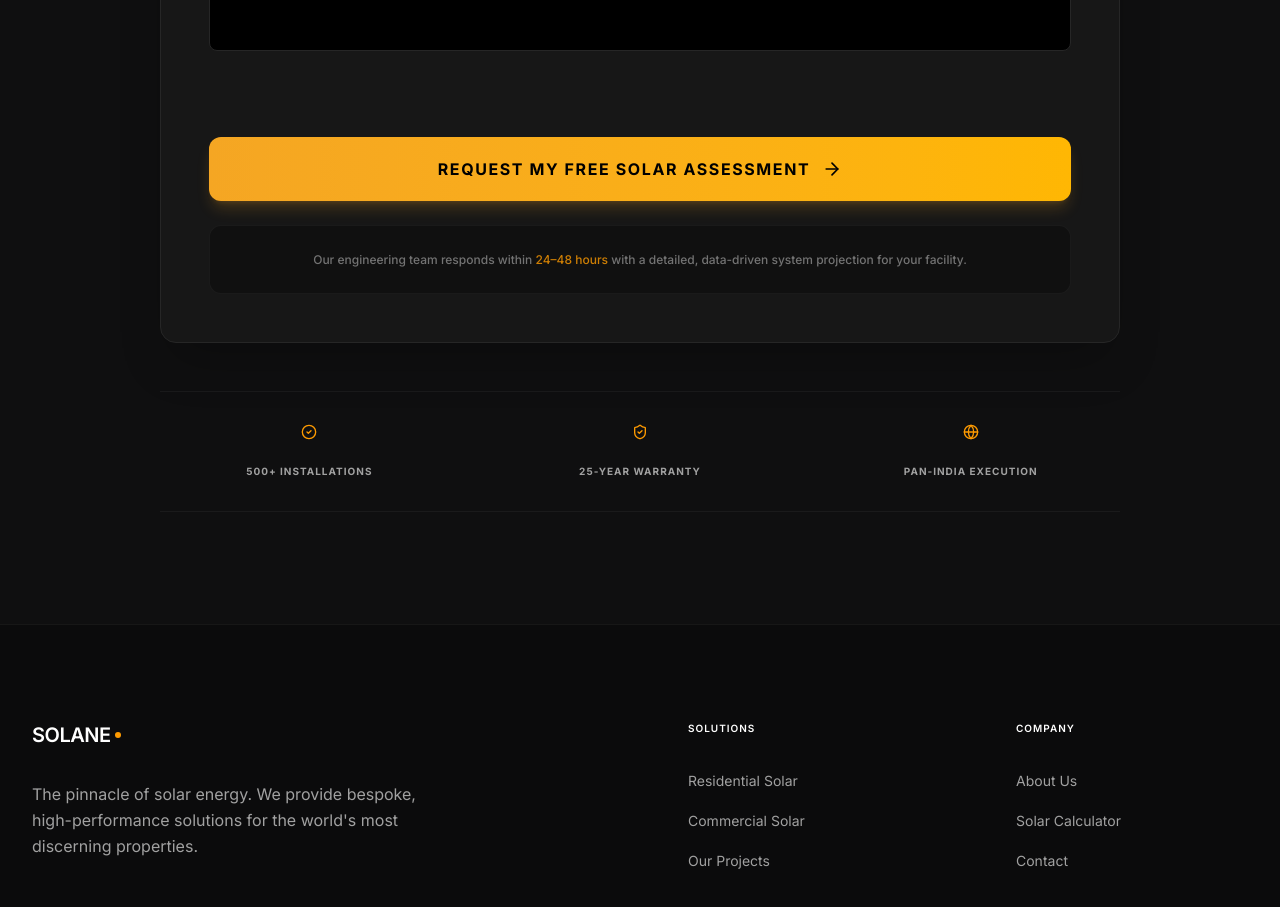
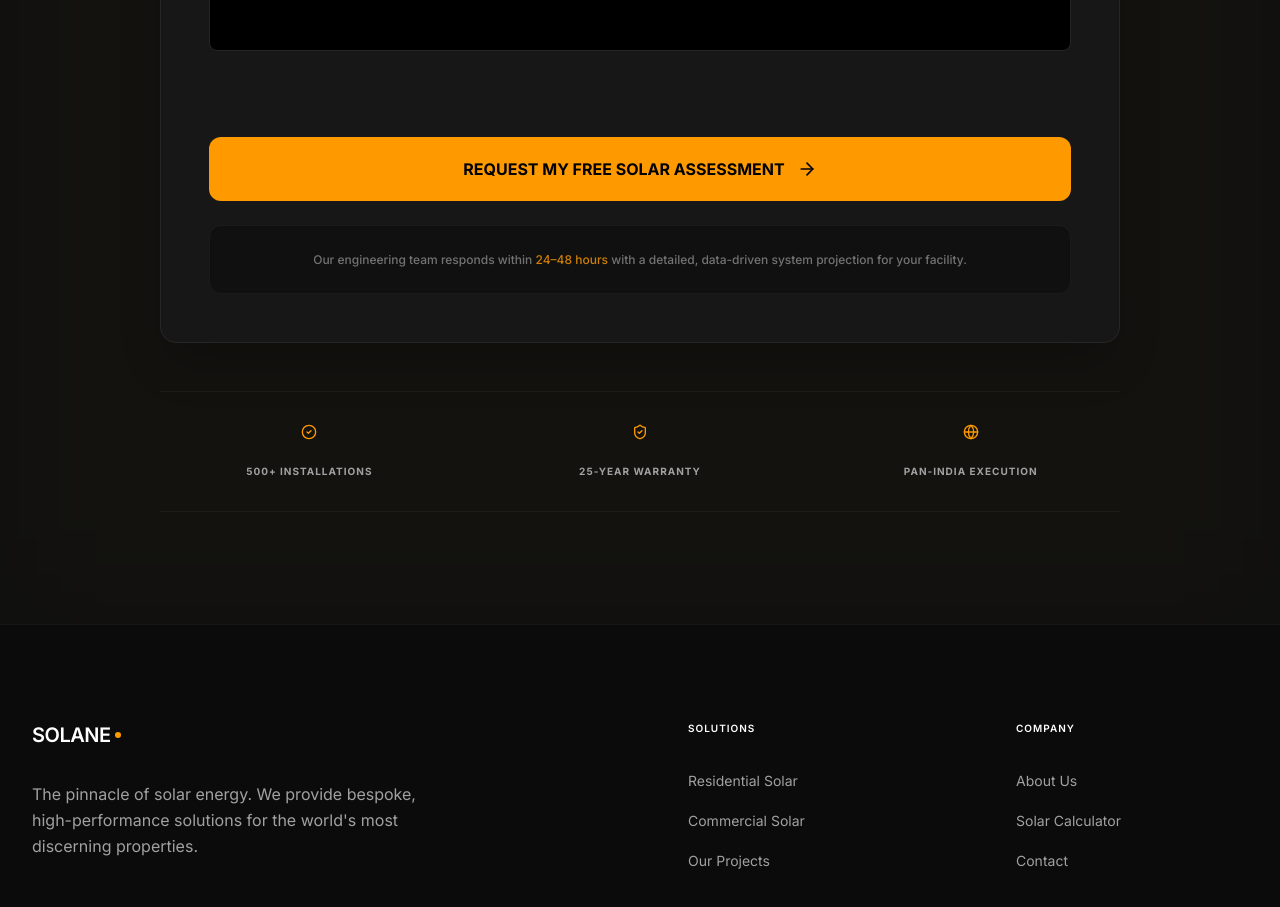
Before and after one commit to valomeshwa-dot/solane-website, a Next.js app: page /assessment in a window 1280 px wide. Shown: the part 1960-2867 px from the top of the page. Built offline with nearby package versions, Linux system fonts and the light colour scheme.

Commit message:
Integrated Magnetic UI into Assessment CTA and refined subtle Hero glow

```diff
--- a/app/assessment/page.tsx
+++ b/app/assessment/page.tsx
@@ -1,28 +1,58 @@
 'use client';
 
 import React from 'react';
+import { motion } from 'framer-motion';
 import { Container } from '@/components/ui/Container';
 import { Section } from '@/components/ui/Section';
 import { Button } from '@/components/ui/Button';
+import { Magnetic } from '@/components/ui/Magnetic';
 import { CheckCircle2, ShieldCheck, Zap, Globe, ArrowRight } from 'lucide-react';
 
 export default function AssessmentPage() {
     return (
-        <main className="bg-[#0f0f10] text-neutral-100 min-h-screen">
+        <main className="bg-[#0f0f10] text-neutral-100 min-h-screen relative overflow-x-hidden">
+            <motion.div
+                className="absolute inset-0 bg-yellow-500/5 blur-3xl pointer-events-none z-0"
+                animate={{ opacity: [0.4, 0.6, 0.4] }}
+                transition={{ duration: 6, repeat: Infinity }}
+            />
+            <motion.div
+                initial={{ opacity: 0, y: 40 }}
+                animate={{ opacity: 1, y: 0 }}
+                transition={{ duration: 0.8, ease: "easeOut" }}
+                className="relative z-10"
+            >
                 {/* 1️⃣ HERO SECTION */}
                 <Section className="pt-32 pb-16 lg:pt-48 lg:pb-24 text-center">
                     <Container className="max-w-5xl mx-auto px-6">
-                    <div className="max-w-2xl mx-auto space-y-8">
-                        <span className="text-amber-500 font-bold tracking-[0.2em] text-xs uppercase block">
+                        <motion.div
+                            initial="hidden"
+                            animate="visible"
+                            variants={{
+                                hidden: {},
+                                visible: { transition: { staggerChildren: 0.15 } }
+                            }}
+                            className="max-w-2xl mx-auto space-y-8"
+                        >
+                            <motion.span
+                                variants={{ hidden: { opacity: 0, y: 20 }, visible: { opacity: 1, y: 0 } }}
+                                className="text-amber-500 font-bold tracking-[0.2em] text-xs uppercase block"
+                            >
                                 FREE SOLAR ASSESSMENT
-                        </span>
-                        <h1 className="text-4xl lg:text-6xl font-semibold tracking-tight leading-[1.1]">
+                            </motion.span>
+                            <motion.h1
+                                variants={{ hidden: { opacity: 0, y: 20 }, visible: { opacity: 1, y: 0 } }}
+                                className="text-4xl lg:text-6xl font-semibold tracking-tight leading-[1.1]"
+                            >
                                 Receive a Tailored Solar & <br className="hidden md:block" /> Savings Projection
-                        </h1>
-                        <p className="text-neutral-400 text-lg lg:text-xl leading-relaxed">
+                            </motion.h1>
+                            <motion.p
+                                variants={{ hidden: { opacity: 0, y: 20 }, visible: { opacity: 1, y: 0 } }}
+                                className="text-neutral-400 text-lg lg:text-xl leading-relaxed"
+                            >
                                 Complete the assessment below and our engineering team will prepare a customized system recommendation, projected savings breakdown, and ROI timeline for your property.
-                        </p>
-                    </div>
+                            </motion.p>
+                        </motion.div>
                     </Container>
                 </Section>
 
@@ -52,7 +82,13 @@ export default function AssessmentPage() {
                 {/* 3️⃣ MAIN ASSESSMENT FORM */}
                 <Section className="pb-28">
                     <Container className="max-w-5xl mx-auto px-6">
-                    <div className="bg-neutral-900 border border-neutral-800 rounded-2xl p-8 lg:p-12 space-y-12 shadow-2xl relative overflow-hidden">
+                        <motion.div
+                            initial={{ opacity: 0, scale: 0.97 }}
+                            whileInView={{ opacity: 1, scale: 1 }}
+                            transition={{ duration: 0.6, ease: "easeOut" }}
+                            viewport={{ once: true }}
+                            className="bg-neutral-900 border border-neutral-800 rounded-2xl p-8 lg:p-12 space-y-12 shadow-2xl relative overflow-hidden"
+                        >
                             <div className="absolute top-0 left-0 w-full h-1 bg-gradient-to-r from-transparent via-amber-500/20 to-transparent" />
 
                             {/* SECTION 1: PROPERTY DETAILS */}
@@ -103,8 +139,8 @@ export default function AssessmentPage() {
                                     <div className="space-y-3">
                                         <label className="text-[10px] uppercase tracking-widest text-neutral-500 font-bold">Power Backup Available?</label>
                                         <div className="grid grid-cols-2 gap-4">
-                                        <button className="bg-black border border-neutral-800 rounded-lg py-3 text-sm font-medium hover:border-amber-500 transition-colors">Yes</button>
-                                        <button className="bg-black border border-neutral-800 rounded-lg py-3 text-sm font-medium hover:border-amber-500 transition-colors">No</button>
+                                            <motion.button whileHover={{ scale: 1.05 }} whileTap={{ scale: 0.97 }} transition={{ duration: 0.2 }} className="bg-black border border-neutral-800 rounded-lg py-3 text-sm font-medium hover:border-amber-500 transition-colors">Yes</motion.button>
+                                            <motion.button whileHover={{ scale: 1.05 }} whileTap={{ scale: 0.97 }} transition={{ duration: 0.2 }} className="bg-black border border-neutral-800 rounded-lg py-3 text-sm font-medium hover:border-amber-500 transition-colors">No</motion.button>
                                         </div>
                                     </div>
                                     <div className="space-y-3">
@@ -120,9 +156,15 @@ export default function AssessmentPage() {
                                         <label className="text-[10px] uppercase tracking-widest text-neutral-500 font-bold">Planned Implementation Timeline</label>
                                         <div className="grid grid-cols-2 lg:grid-cols-4 gap-4">
                                             {['Immediately', 'Within 3 Months', '3–6 Months', 'Just Exploring'].map((time) => (
-                                            <button key={time} className="bg-black border border-neutral-800 rounded-lg py-3 text-xs font-medium hover:border-amber-500 transition-colors">
+                                                <motion.button
+                                                    key={time}
+                                                    whileHover={{ scale: 1.05 }}
+                                                    whileTap={{ scale: 0.97 }}
+                                                    transition={{ duration: 0.2 }}
+                                                    className="bg-black border border-neutral-800 rounded-lg py-3 text-xs font-medium hover:border-amber-500 transition-colors"
+                                                >
                                                     {time}
-                                            </button>
+                                                </motion.button>
                                             ))}
                                         </div>
                                     </div>
@@ -158,16 +200,26 @@ export default function AssessmentPage() {
                             </div>
 
                             <div className="pt-8 space-y-6">
-                            <Button size="lg" className="w-full bg-amber-500 hover:bg-amber-600 text-black font-bold py-5 rounded-xl border-none text-base transition-all flex items-center justify-center gap-3">
+                                <Magnetic amount={0.04}>
+                                    <motion.button
+                                        whileHover={{
+                                            scale: 1.05,
+                                            boxShadow: "0px 0px 40px rgba(255,170,0,0.4)"
+                                        }}
+                                        whileTap={{ scale: 0.96 }}
+                                        transition={{ duration: 0.25 }}
+                                        className="w-full bg-amber-500 hover:bg-amber-600 text-black font-bold py-5 rounded-xl border-none text-base transition-colors flex items-center justify-center gap-3"
+                                    >
                                         REQUEST MY FREE SOLAR ASSESSMENT <ArrowRight className="w-5 h-5" />
-                            </Button>
+                                    </motion.button>
+                                </Magnetic>
                                 <div className="bg-neutral-950/50 p-6 border border-neutral-800/50 rounded-xl text-center">
                                     <p className="text-neutral-500 text-xs font-medium leading-relaxed">
                                         Our engineering team responds within <span className="text-amber-500/80">24–48 hours</span> with a detailed, data-driven system projection for your facility.
                                     </p>
                                 </div>
                             </div>
-                    </div>
+                        </motion.div>
 
                         {/* 4️⃣ TRUST STRIP BELOW FORM */}
                         <div className="mt-12 py-8 border-y border-neutral-800/50">
@@ -186,6 +238,7 @@ export default function AssessmentPage() {
                         </div>
                     </Container>
                 </Section>
+            </motion.div>
         </main>
     );
 }
```
Also changed, not shown: 1 other file (tests, documents, lock files or other folders). Lines whose indentation alone changed are shown as unchanged.
